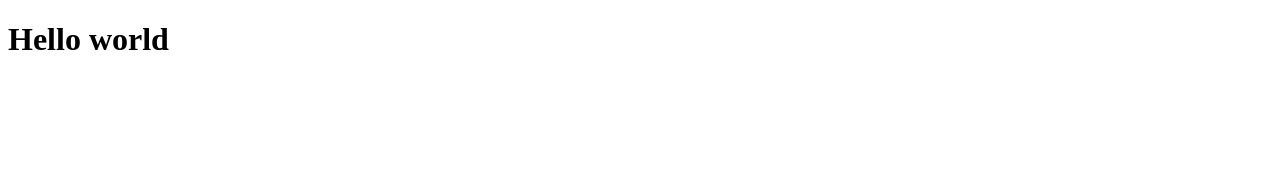
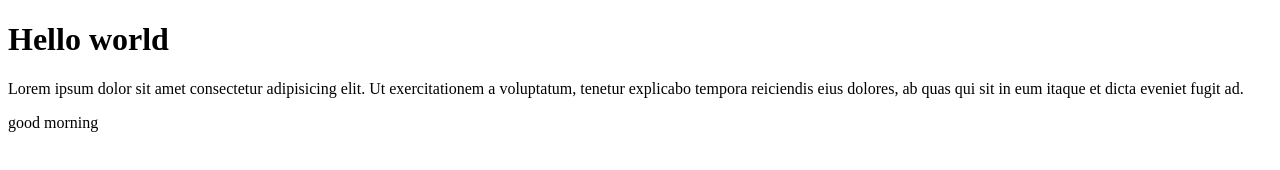
Before and after one commit to skidan007/alx_project, a plain HTML site: page index.html in a window 1280 px wide. Drawn offline with Linux system fonts and the light colour scheme.

Commit message:
added paragraph

```diff
--- a/index.html
+++ b/index.html
@@ -7,6 +7,7 @@
 </head>
 <body>
     <h1>Hello world</h1>
-
+    <p>Lorem ipsum dolor sit amet consectetur adipisicing elit. Ut exercitationem a voluptatum, tenetur explicabo tempora reiciendis eius dolores, ab quas qui sit in eum itaque et dicta eveniet fugit ad.</p>
+    <p>good morning</p>
 </body>
 </html>
```
Also changed, not shown: style.css (added).
